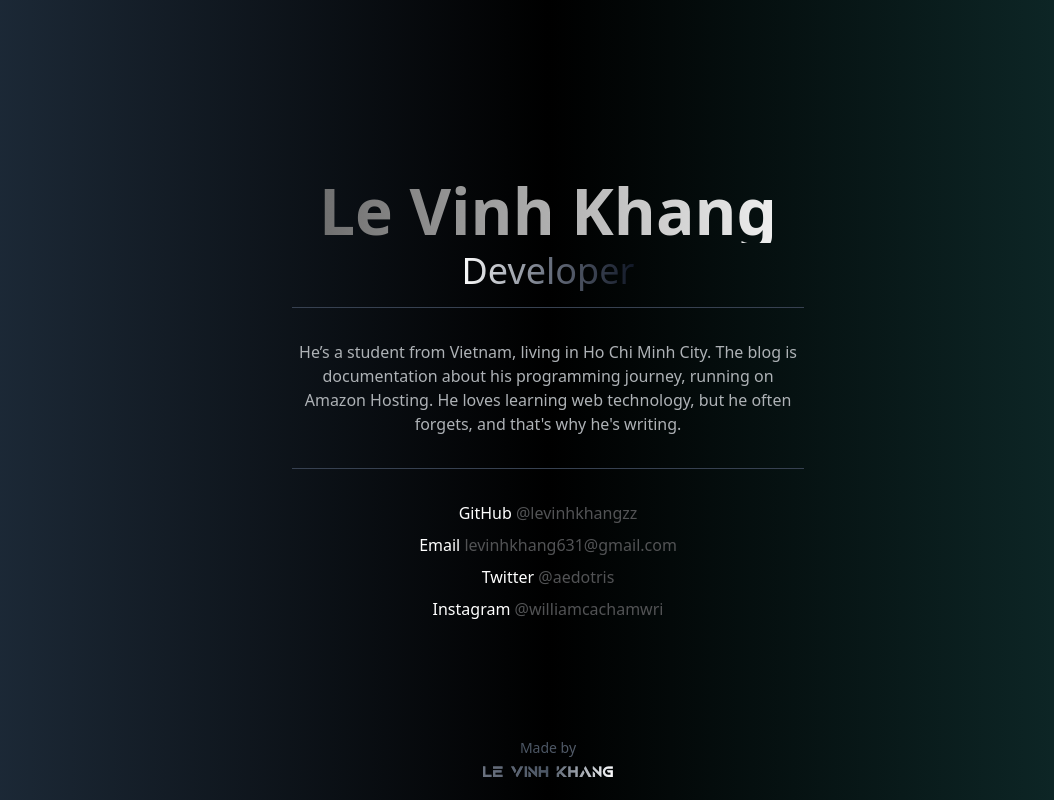
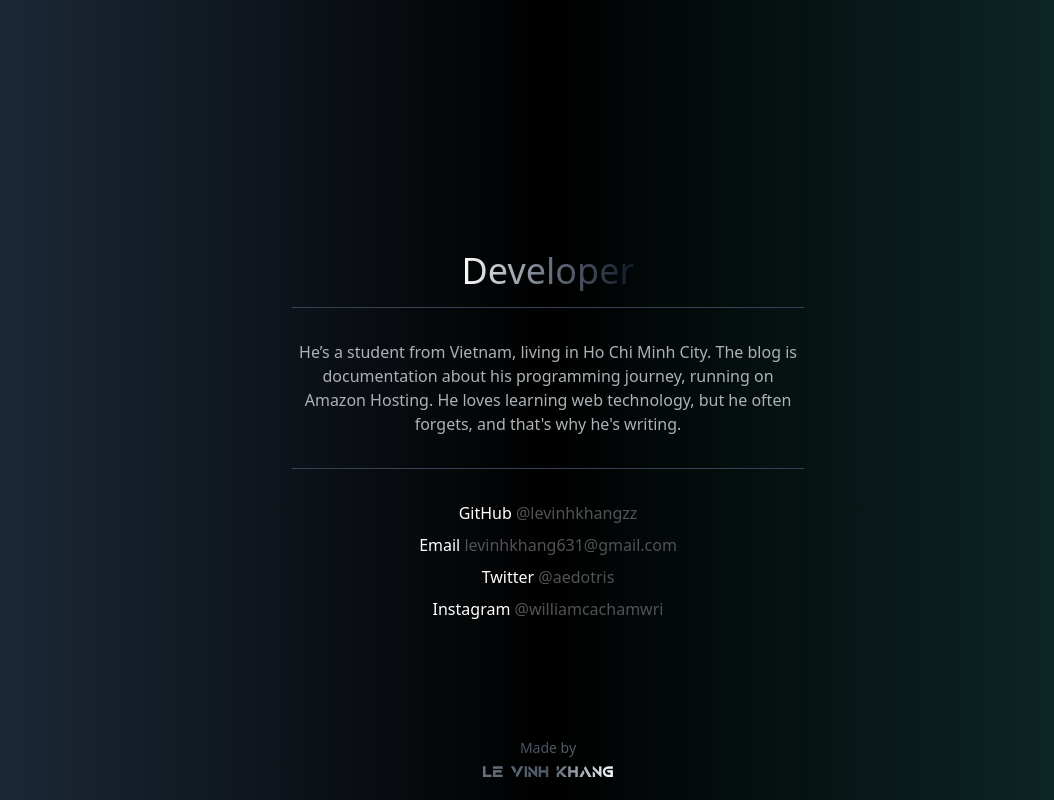
Before and after one commit to ZexisX/personal-website, a Next.js app: page / in a window 1280 px wide. Shown: the whole page, without its empty margins (92-1146 px from the left). Built offline with nearby package versions, Linux system fonts and the light colour scheme.

Commit message:
Update globals.css

```diff
--- a/styles/globals.css
+++ b/styles/globals.css
@@ -42,7 +42,7 @@ body {
   font-size: 4rem; /* Equivalent to text-6xl */
   font-weight: bold; /* Equivalent to font-bold */
   margin-bottom: 0.5rem; /* Equivalent to mb-2 */
-  background: linear-gradient(90deg, #808080, #000000, #Ffffff);
+  background: linear-gradient(90deg, ##FFFFFF, #9CA3AF, #111827);
   background-size: 400% 100%;
   color: transparent;
   -webkit-background-clip: text;
```
